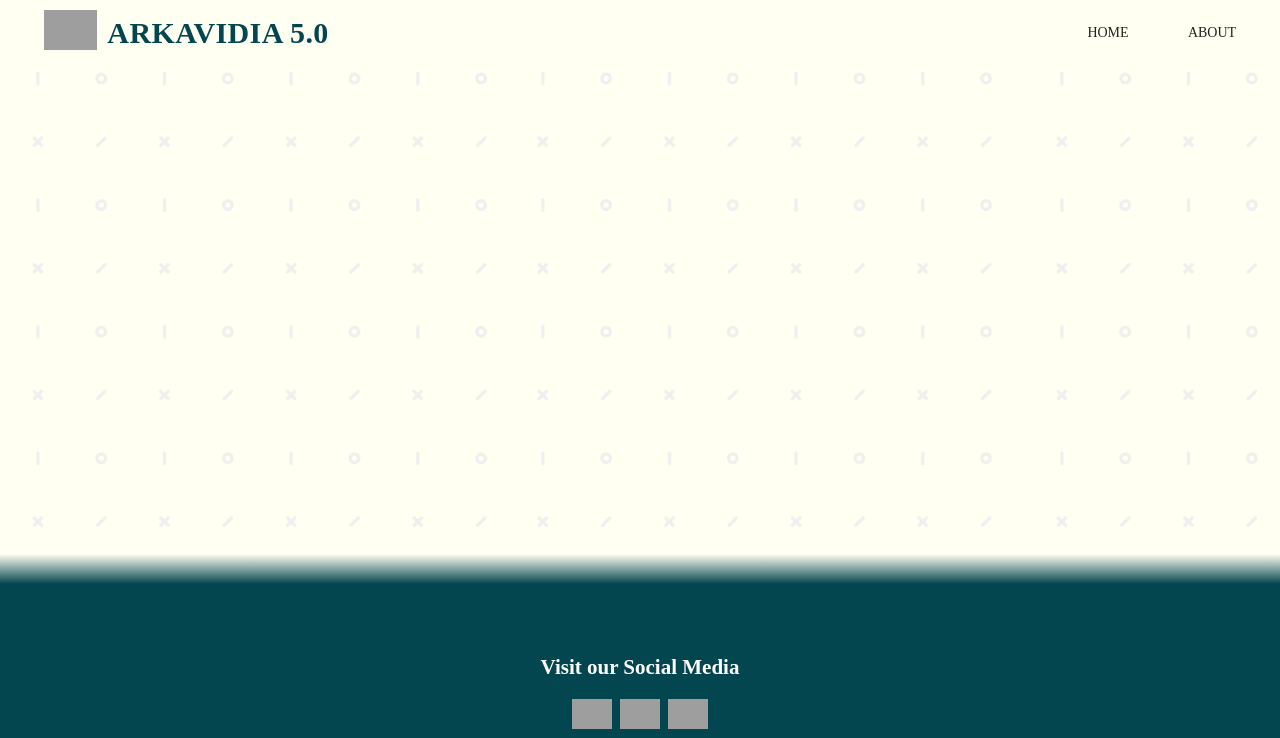
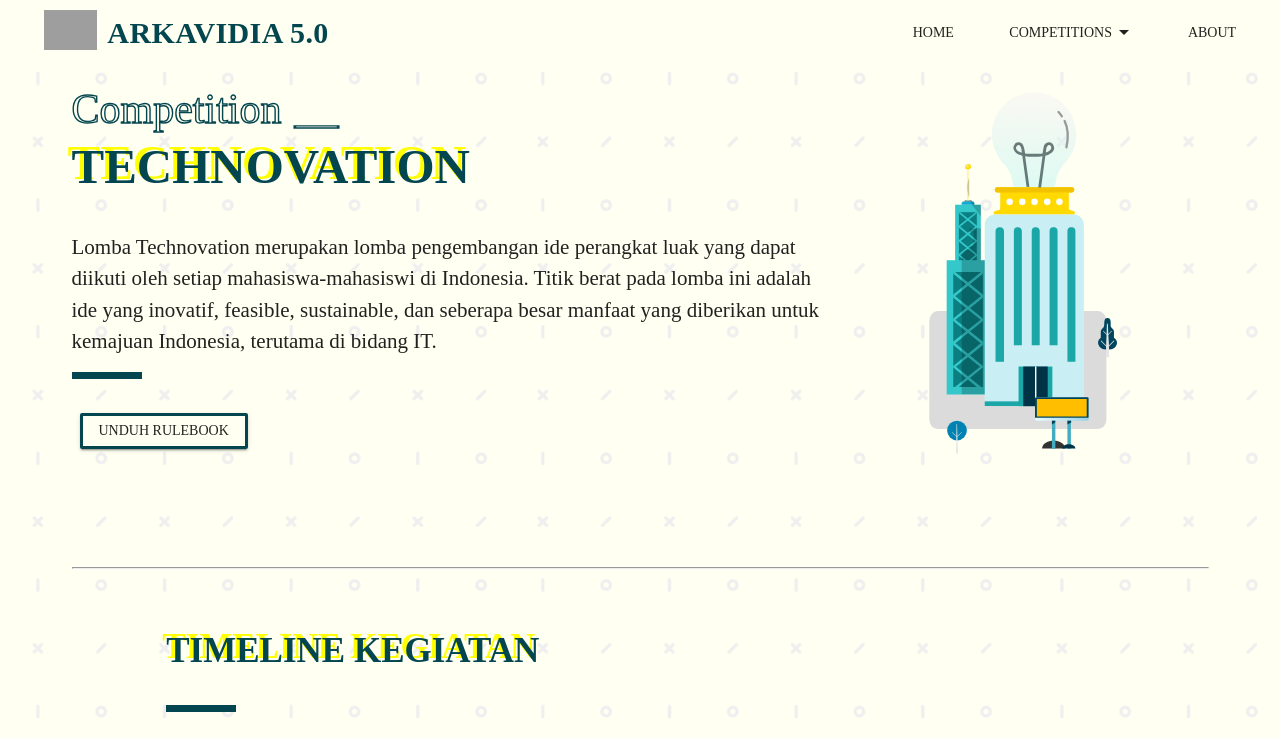
Before and after one commit to arkavidia5/arkavidia.id, a Vue app: page /competition/cp in a window 1280 px wide. Shown: the top 738 px of the page. Built offline with nearby package versions, Linux system fonts and the light colour scheme; grey boxes are pictures that could not be loaded; some icons are missing; a web font is replaced by a local one.

Commit message:
Enable competition toolbar, edit technovation timeline

```diff
--- a/src/App.vue
+++ b/src/App.vue
@@ -17,7 +17,7 @@ import $ from 'jquery'
 import Home from './components/pages/Home.vue'
 import About from './components/pages/About.vue'
 // import Contact from './components/pages/Contact.vue'
-// import CP from './components/pages/CP.vue'
+import CP from './components/pages/CP.vue'
 // import CTF from './components/pages/CTF.vue'
 import FAQ from './components/pages/FAQ.vue'
 // import Festival from './components/pages/Festival.vue'
@@ -35,7 +35,7 @@ const routes = [
   {path: "/about", component: About},
   {path: "/faq", component: FAQ},
   // {path: "/contact", component: Contact},
-  // {path: "/competition/cp", component: CP},
+  {path: "/competition/cp", component: CP},
   // {path: "/competition/ctf", component: CTF},
   {path: "/competition/technovation", component: Technovation},
   // {path: "/competition/arkalogica", component: Arkalogica},
--- a/src/components/pages/CP.vue
+++ b/src/components/pages/CP.vue
@@ -1,18 +1,118 @@
 <template>
   <v-container fluid>
     <v-slide-y-transition mode="out-in">
-      <v-layout column align-center>
-          This is CP Page!
-      </v-layout>
+      <v-responsive :aspect-ratio="1.60 " class="row technovation-background">
+        <v-container>
+          <v-layout row margin-bottom-xl>
+            <v-flex sm12 xs10 md8>
+                  <p class="text-stroke heading-medium line-height-small margin-bottom-none">Competition
+                    <span class="dash-box">_</span>
+                  </p>
+                  <h1 class="sherpa-blue heading-large shadow-yellow margin-bottom-sm" align="left">TECHNOVATION</h1>
+                  <v-layout row>
+                    <v-flex class="d-flex flex-column">
+                      <p class="content-text margin-bottom-xs">
+                        Lomba Technovation merupakan lomba pengembangan ide perangkat luak yang dapat diikuti oleh setiap mahasiswa-mahasiswi di Indonesia. Titik berat pada lomba ini adalah ide yang inovatif, feasible, sustainable, dan seberapa besar manfaat yang diberikan untuk kemajuan Indonesia, terutama di bidang IT.
+                      </p>
+                      <v-layout row class="dash-size line-fill margin-bottom-sm">
+                      </v-layout>
+                      <v-layout row>
+                        <a href="https://static.arkavidia.id/5/rulebook/Arkavidia5_Technovation_Rulebook_20181020.pdf" class="no-decoration" target="_blank">
+                          <v-btn class="box-stroke">Unduh Rulebook
+                          </v-btn>
+                        </a>
+                        <!-- <v-btn class="box-stroke">Daftar Sekarang!
+                        </v-btn> -->
+                      </v-layout>
+
+                    </v-flex>
+
+                  </v-layout>
+            </v-flex>
+            <v-flex md4 xs4 class="d-flex flex-column ">
+              <img src="../../assets/tower.svg" alt="technovation-ico" height="250px">
+            </v-flex>
+          </v-layout>
+          <hr size="3rem" class="margin-bottom-md line-fill">
+
+          <v-layout row margin-bottom-xl>
+            <v-flex sm12 xs12>
+              <v-layout row>
+                <v-flex sm12 xs12 offset-md1>
+                  <h1 class="sherpa-blue heading-small shadow-yellow margin-bottom-sm" align="left">TIMELINE KEGIATAN</h1>
+                  <!-- <svg class="dash-height dash-fill margin-bottom-xs">
+                    <rect width="20%" height="100%"/>
+                  </svg> -->
+                  <v-layout row class="dash-size line-fill margin-bottom-sm">
+                  </v-layout>
+                </v-flex>
+              </v-layout>
+              <v-layout row>
+                  <Timeline>
+                    <TimelineItem direction="right" image="https://static.arkavidia.id/5/images/icons/techovation/icon_pendaftaran.svg" title="PENDAFTARAN" time="8 - 15 November 2018" description="Pendaftaran dilakukan secara online melalui website"/>
+                    <TimelineItem direction="left" image="https://static.arkavidia.id/5/images/icons/techovation/icon_penyisihan.svg" title="BABAK PENYISIHAN" time="20 Januari 2018" description="Penyisihan dilakukan secara online"/>
+                    <TimelineItem direction="right" image="https://static.arkavidia.id/5/images/icons/techovation/icon_pengumuman.svg" title="PENGUMUMAN FINALIS" time="23 Januari 2018" description="Pengumuman finalis di media sosial Arkavidia 5.0"/>
+                    <TimelineItem direction="left" image="https://static.arkavidia.id/5/images/icons/techovation/icon_final.svg" title="FINAL" time="9 Februari 2018" description="Final dilakukan onsite di ITB"/>
+                  </Timeline>
+              </v-layout>
+            </v-flex>
+
+          </v-layout>
+          <hr size="3rem" class="margin-bottom-md line-fill">
+
+          <v-layout row margin-bottom-xl>
+            <v-flex sm12 xs10 offset-xs1 >
+                  <h1 class="sherpa-blue heading-small shadow-yellow margin-bottom-sm" align="right">HADIAH PEMENANG</h1>
+                  <v-layout row right-position>
+                    <svg class="dash-height dash-fill margin-bottom-xs">
+                      <rect width="20%" height="100%"/>
+                    </svg>
+                  </v-layout>
+                  <p class="sherpa-blue heading-xlarge line-height-small margin-bottom-none">Rp16.750.000,-</p>
+                  <p class="text-stroke heading-medium">Total Prize</p>
+
+            </v-flex>
+          </v-layout>
+          <hr size="3rem" class="margin-bottom-md line-fill">
+
+          <!-- <v-layout row>
+            <v-flex sm12 xs10 offset-xs1 >
+                  <h1 class="sherpa-blue heading-xsmall shadow-yellow" align="left">FREQUENTLY ASKED </h1>
+                  <h1 class="sherpa-blue heading-large shadow-yellow margin-bottom-sm" align="left">QUESTIONS</h1>
+                  <v-layout row class="dash-size line-fill margin-bottom-sm">
+                  </v-layout>
+                  <p class="text-xs">
+                    <Accordion headerMsg="Sistem lombanya seperti apa?" contentMsg="Kaya gini nih!" />
+                    <Accordion headerMsg="Sistem lombanya seperti apa?" contentMsg="Kaya gini nih!" />
+                    <Accordion headerMsg="Sistem lombanya seperti apa?" contentMsg="Kaya gini nih!" />
+                    <Accordion headerMsg="Sistem lombanya seperti apa?" contentMsg="Kaya gini nih!" />
+                    <Accordion headerMsg="Sistem lombanya seperti apa?" contentMsg="Kaya gini nih!" />
+                  </p>
+            </v-flex>
+          </v-layout> -->
+        </v-container>
+      </v-responsive>
     </v-slide-y-transition>
   </v-container>
 </template>
 
 <script>
+import Accordion from '../partials/Accordion'
+import Timeline from '../partials/Timeline'
+import TimelineItem from '../partials/TimelineItem'
 export default {
   name: 'CP',
+  components: {
+    Accordion,
+    Timeline,
+    TimelineItem
+  },
   props: {
     msg: String
   }
 }
 </script>
+
+<style scoped>
+
+</style>
--- a/src/components/pages/Technovation.vue
+++ b/src/components/pages/Technovation.vue
@@ -50,7 +50,7 @@
               <v-layout row>
                   <Timeline>
                     <TimelineItem direction="right" image="https://static.arkavidia.id/5/images/icons/techovation/icon_pendaftaran.svg" title="PENDAFTARAN" time="8 - 15 November 2018" description="Pendaftaran dilakukan secara online melalui website"/>
-                    <TimelineItem direction="left" image="https://static.arkavidia.id/5/images/icons/techovation/icon_penyisihan.svg" title="BABAK PENYISIHAN" time="20 Januari 2018" description="Penyisihan dilakukan secara online"/>
+                    <TimelineItem direction="left" image="https://static.arkavidia.id/5/images/icons/techovation/icon_penyisihan.svg" title="BABAK PENYISIHAN" time="5 November 2018 - 19 Januari 2019" description="Penyisihan dilakukan secara online"/>
                     <TimelineItem direction="right" image="https://static.arkavidia.id/5/images/icons/techovation/icon_pengumuman.svg" title="PENGUMUMAN FINALIS" time="23 Januari 2018" description="Pengumuman finalis di media sosial Arkavidia 5.0"/>
                     <TimelineItem direction="left" image="https://static.arkavidia.id/5/images/icons/techovation/icon_final.svg" title="FINAL" time="9 Februari 2018" description="Final dilakukan onsite di ITB"/>
                   </Timeline>
--- a/src/components/partials/NavigationDrawer.vue
+++ b/src/components/partials/NavigationDrawer.vue
@@ -16,8 +16,8 @@
       <v-list>
       <DrawerListItem to="/"  title="Home" active/>
 
-      <!-- <DrawerListGroup title="Events" :items=events />
-      <DrawerListGroup title="Competitions" :items=competitions /> -->
+      <!-- <DrawerListGroup title="Events" :items=events /> -->
+      <DrawerListGroup title="Competitions" :items=competitions />
       <DrawerListItem to="/about" title="About"/>
       <!-- <a href="https://app.arkavidia.id/login" class="no-decoration">
             <v-list-tile>
@@ -48,12 +48,12 @@
         //     {title: "Seminar", to: "/event/seminar"},
         //     {title: "IT Festival", to: "/event/festival"}
         // ],
-        // competitions: [
-        //   {title: "Technovation", to: "/competition/technovation"},
-        //   {title: "Programming Contest", to: "/competition/cp"},
-        //   {title: "Capture the Flag", to: "/competition/ctf"},
-        //   {title: "Arkalogica", to: "/competition/arkalogica"}
-        // ]
+        competitions: [
+          {title: "Technovation", to: "/competition/technovation"},
+          {title: "Programming Contest", to: "/competition/cp"},
+          {title: "Capture the Flag", to: "/competition/ctf"},
+          {title: "Arkalogica", to: "/competition/arkalogica"}
+        ]
       }
     }
   }
--- a/src/components/partials/Toolbar.vue
+++ b/src/components/partials/Toolbar.vue
@@ -15,8 +15,8 @@
     </v-toolbar-title>
     <v-spacer></v-spacer>
     <toolbar-link title="Home" to="/"/>
-    <!-- <toolbar-dropdown title="Events" :items=events />
-    <toolbar-dropdown title="Competitions" :items=competitions /> -->
+    <!-- <toolbar-dropdown title="Events" :items=events />-->
+    <toolbar-dropdown title="Competitions" :items=competitions />
     <toolbar-link title="About" to="/about" />
     <!-- <toolbar-link title="Login" href="https://app.arkavidia.id/login"/> -->
   </v-toolbar>
```
